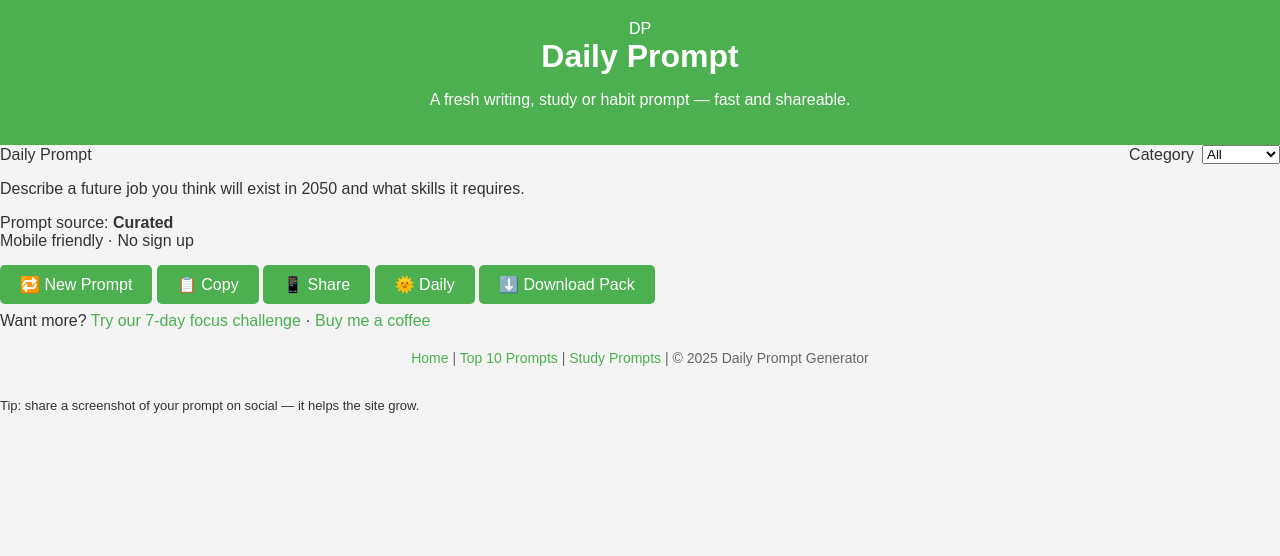
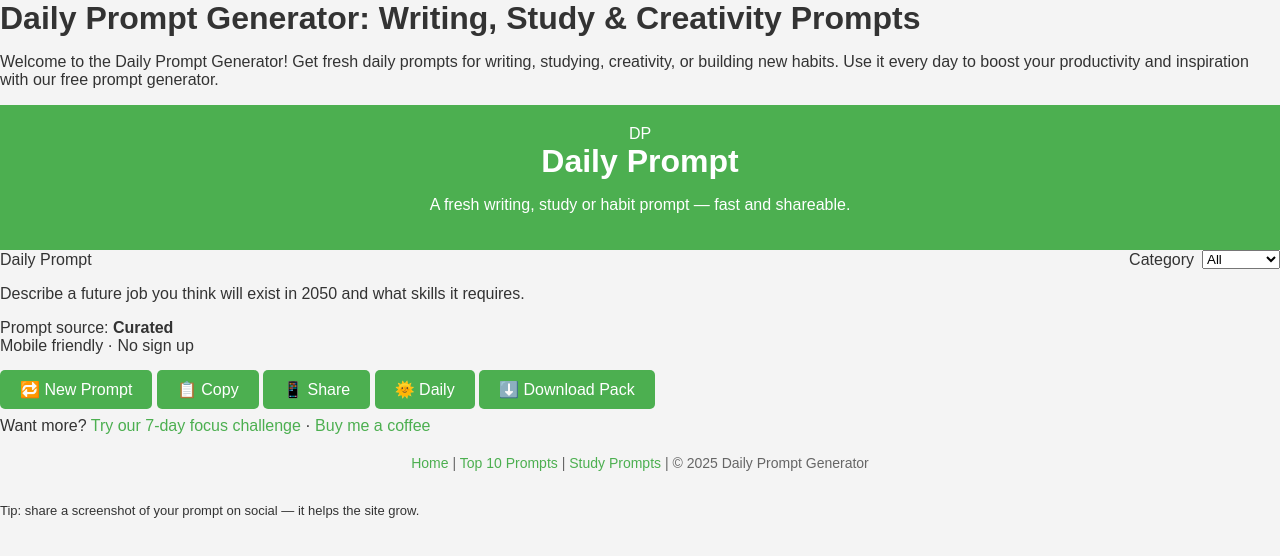
Before and after one commit to CGMA006/daily-prompt-generator, a plain HTML site: page index.html in a window 1280 px wide. Drawn offline with Linux system fonts and the light colour scheme.

Commit message:
Update index.html

```diff
--- a/index.html
+++ b/index.html
@@ -32,6 +32,9 @@
   </style>
 </head>
 <body>
+    <h1>Daily Prompt Generator: Writing, Study & Creativity Prompts</h1>
+
+  <p>Welcome to the Daily Prompt Generator! Get fresh daily prompts for writing, studying, creativity, or building new habits. Use it every day to boost your productivity and inspiration with our free prompt generator.</p>
   <div class="wrap">
     <header>
       <div class="logo">DP</div>
```
